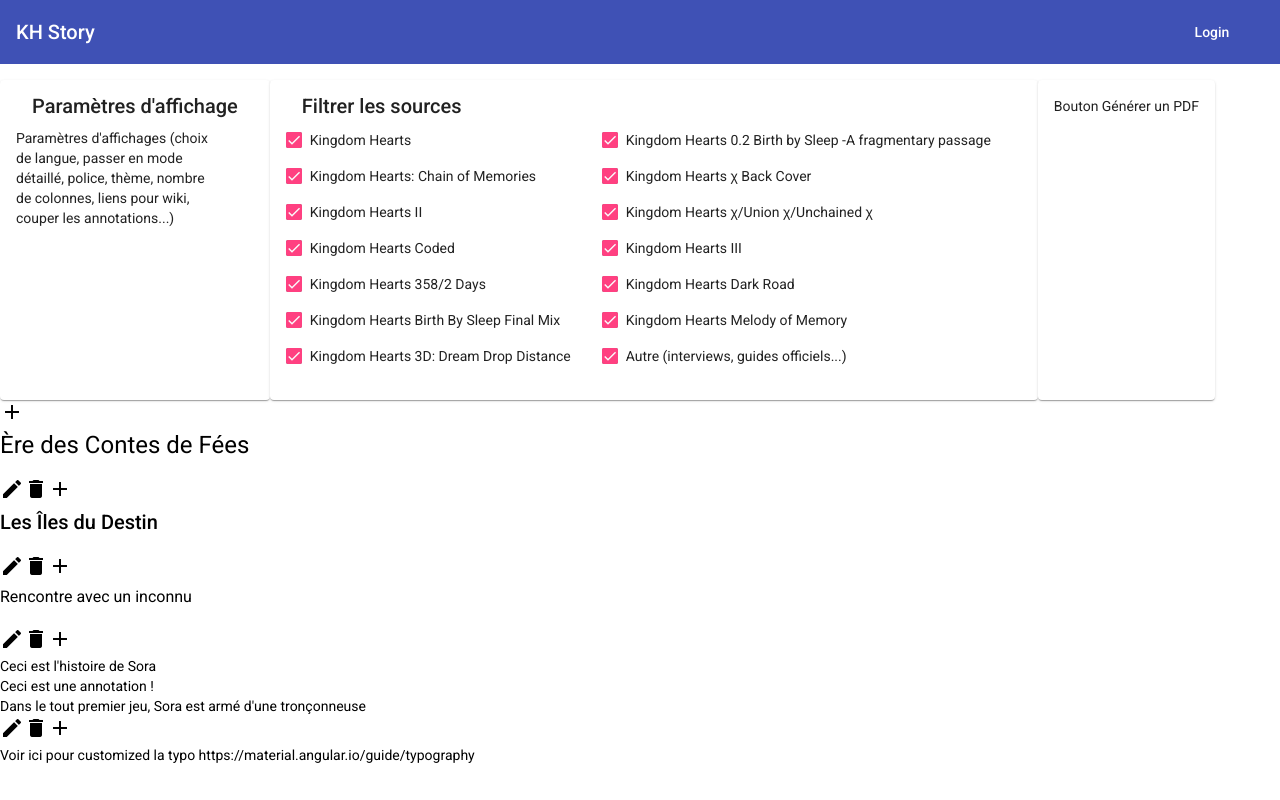
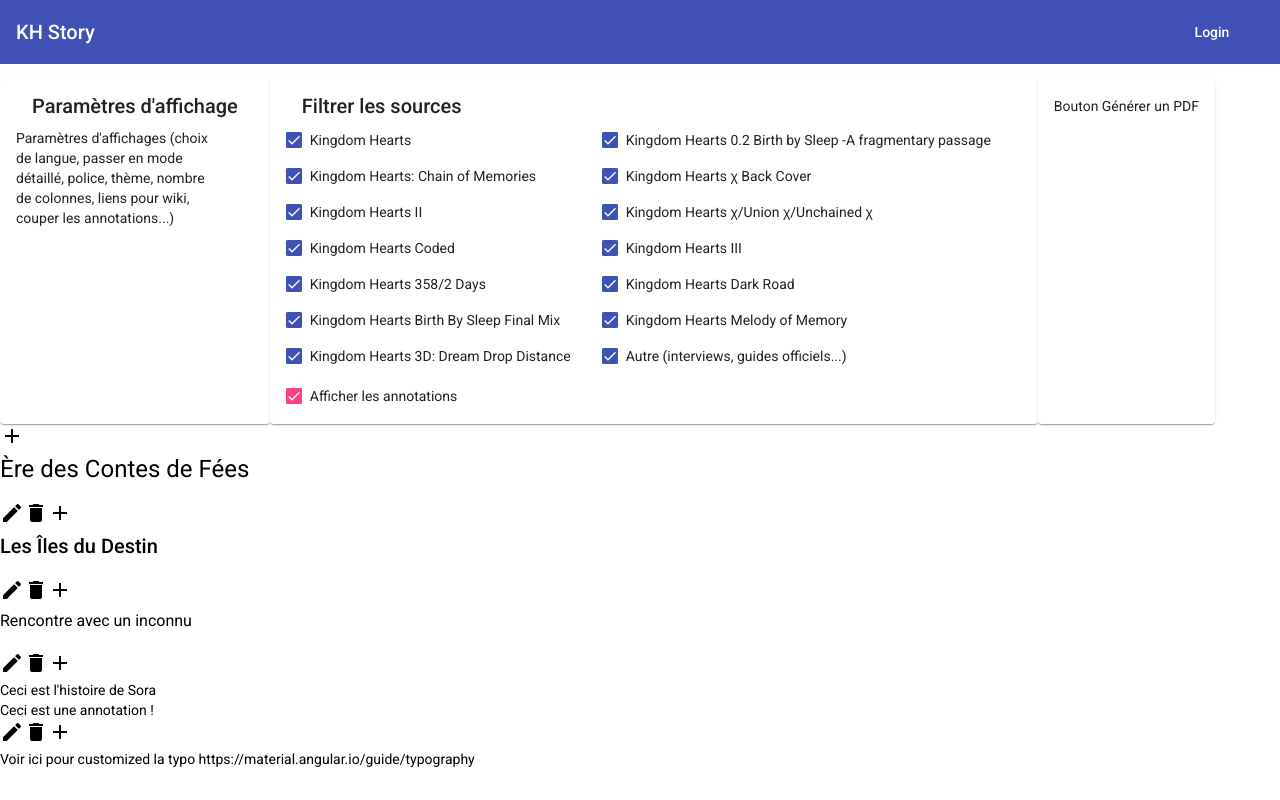
Before and after one commit to roMarziali/KH-Story, an Angular app: page / in a window 1280 px wide. Built offline with nearby package versions, Linux system fonts and the light colour scheme.

Commit message:
Gestion du filtre pour les annotations

```diff
--- a/src/app/story-content/story-content.component.html
+++ b/src/app/story-content/story-content.component.html
@@ -20,11 +20,11 @@
       >
         {{ storySegment.alternative.content }}
       </div>
-      <div *ngIf="storySegment.annotation" class="story-content-annotation">
+      <div
+        *ngIf="storySegment.annotation && storedDisplayAnnotation"
+        class="story-content-annotation"
+      >
         {{ storySegment.annotation.content }}
-      </div>
-      <div *ngIf="storySegment.retcon" class="story-content-retcon">
-        {{ storySegment.retcon.content }}
       </div>
 
       <mat-icon>edit</mat-icon>
@@ -35,5 +35,3 @@
 
   Voir ici pour customized la typo https://material.angular.io/guide/typography
 </section>
-
-<!-- -->
--- a/src/app/story-content/story-content.component.ts
+++ b/src/app/story-content/story-content.component.ts
@@ -9,6 +9,7 @@
 
   storySegments: any = [];
   @Input() storedSourcesFilter: Number[] = [];
+  @Input() storedDisplayAnnotation: boolean = true;
 
   constructor() {
     this.storySegments = this.getStorySegments()
@@ -59,17 +60,9 @@
         },
         "annotation": {
           "content": "Ceci est une annotation !"
-        },
-        "retcon": {
-          "content": "Dans le tout premier jeu, Sora est armé d'une tronçonneuse"
         }
       }
     ]
   }
 
 }
-
-interface SourcesFilter {
-  name: string,
-  selected: boolean,
-}
--- a/src/app/story-params/story-params.component.html
+++ b/src/app/story-params/story-params.component.html
@@ -4,7 +4,7 @@
       <mat-card-title>Paramètres d'affichage</mat-card-title>
     </mat-card-header>
     <mat-card-content>
-      <p style ="width : 200px">
+      <p style="width: 200px">
         Paramètres d'affichages (choix de langue, passer en mode détaillé,
         police, thème, nombre de colonnes, liens pour wiki, couper les
         annotations...)
@@ -17,12 +17,27 @@
       <mat-card-title>Filtrer les sources</mat-card-title>
     </mat-card-header>
     <mat-card-content>
-      <section id="sources-filter">
-        <p *ngFor="let sourceFilter of sourcesFilter">
-          <mat-checkbox [(ngModel)]="sourceFilter.selected" (change)="updateSourcesFilter()">
-            {{ sourceFilter.name }}
-          </mat-checkbox>
-        </p>
+      <section>
+        <div id="sources-filter">
+          <p *ngFor="let sourceFilter of sourcesFilter">
+            <mat-checkbox
+              [(ngModel)]="sourceFilter.selected"
+              (change)="updateSourcesFilter()"
+              color="primary"
+            >
+              {{ sourceFilter.name }}
+            </mat-checkbox>
+          </p>
+        </div>
+        <div>
+          <mat-checkbox
+            color="accent"
+            checked
+            [(ngModel)]="displayAnnotation"
+            (change)="updateAnnotationFilter()"
+            >Afficher les annotations</mat-checkbox
+          >
+        </div>
       </section>
     </mat-card-content>
   </mat-card>
--- a/src/app/story-params/story-params.component.ts
+++ b/src/app/story-params/story-params.component.ts
@@ -1,5 +1,4 @@
 import { Component } from '@angular/core';
-import { ReactiveFormsModule } from '@angular/forms';
 import { StoryComponent } from '../story/story.component';
 
 interface SourcesFilter {
@@ -17,12 +16,14 @@
 export class StoryParamsComponent {
   sources: string[] = [];
   sourcesFilter: SourcesFilter[] = [];
+  displayAnnotation: boolean = true;
 
 
   constructor(private StoryComponent: StoryComponent) {
     this.sources = this.StoryComponent.sources;
     for (const sourceId in this.sources) this.sourcesFilter.push({ id: parseInt(sourceId), name: this.sources[sourceId], selected: true });
     this.updateSourcesFilter();
+    this.updateAnnotationFilter();
 
   }
 
@@ -38,4 +39,8 @@
     return minSourcesFilter;
   }
 
+  updateAnnotationFilter(){
+    this.StoryComponent.displayAnnotation = this.displayAnnotation;
+  }
+
 }
--- a/src/app/story/story.component.html
+++ b/src/app/story/story.component.html
@@ -1,2 +1,2 @@
 <app-story-params></app-story-params>
-<app-story-content [storedSourcesFilter]="sourcesFilter"></app-story-content>
+<app-story-content [storedSourcesFilter]="sourcesFilter" [storedDisplayAnnotation]="displayAnnotation"></app-story-content>
--- a/src/app/story/story.component.ts
+++ b/src/app/story/story.component.ts
@@ -25,6 +25,8 @@
   ]
 
   sourcesFilter: number[] = [];
+  displayAnnotation: boolean = true;
+
   public get sources() {
     return this._sources
   }
```
